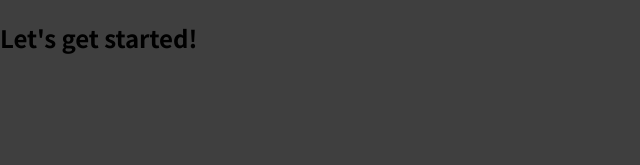
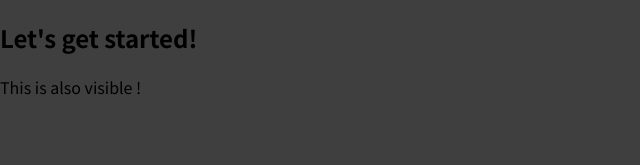
Before and after one commit to Salomegit/Expense_tracker_React, a React (Create React App) app: page / in a window 1280 px wide. Shown: the top 165 px of the page, without its empty margins (0-640 px from the left). Built offline with nearby package versions, Linux system fonts and the light colour scheme.

Commit message:
Added a new component

```diff
--- a/package.json
+++ b/package.json
@@ -8,7 +8,7 @@
     "loader-utils": "3.2.1",
     "react": "18.2.0",
     "react-dom": "18.2.0",
-    "react-scripts": "5.0.1"
+    "react-scripts": "^2.1.3"
   },
   "devDependencies": {
     "@babel/runtime": "7.13.8",
--- a/src/App.js
+++ b/src/App.js
@@ -1,7 +1,11 @@
+import React from 'react';
+
 function App() {
   return (
     <div>
       <h2>Let's get started!</h2>
+
+      <p>This is also visible !</p>
     </div>
   );
 }
--- /dev/null
+++ b/src/components/Expenseitem.js
@@ -0,0 +1,4 @@
+function ExpenseItem()
+{
+    return <h1>Expense Item Available</h1>
+}
--- a/src/index.js
+++ b/src/index.js
@@ -1,4 +1,5 @@
 import ReactDOM from "react-dom/client";
+import React from 'react';
 
 import "./index.css";
 import App from "./App";
```
Also changed, not shown: 1 other file (tests, documents, lock files or other folders).
